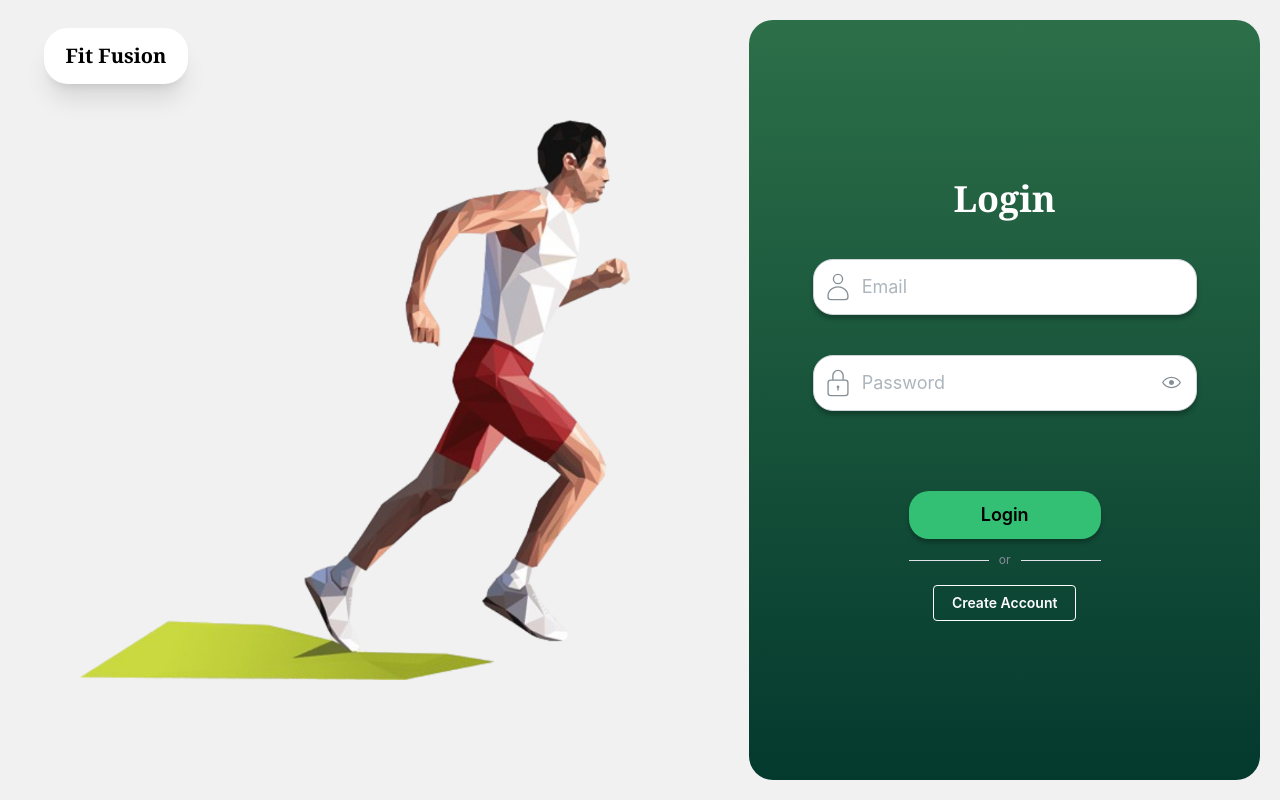
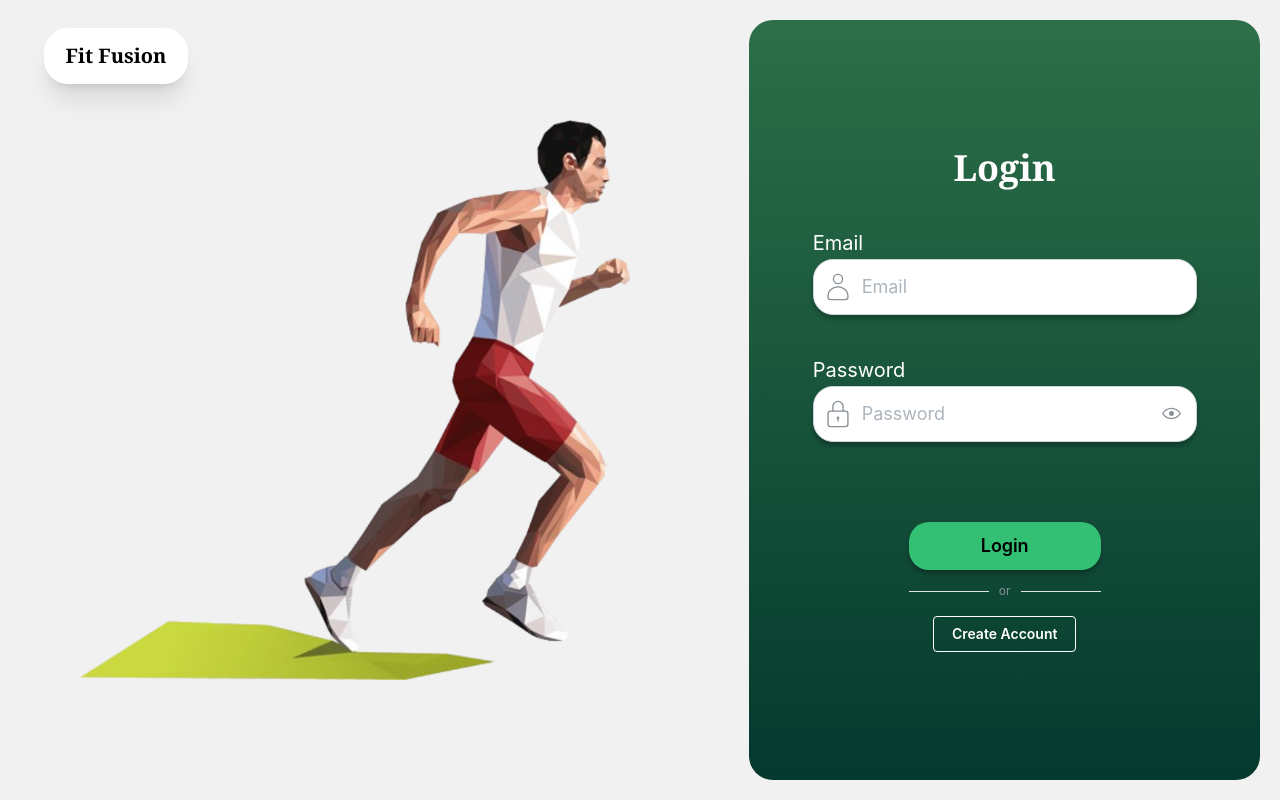
Before and after one commit to ArjunXvarma/team-project-team-26, a Next.js app in the folder frontend/: page /login in a window 1280 px wide. Built offline with nearby package versions, Linux system fonts and the light colour scheme.

Commit message:
Bug Fixes and Added Accessibility to Login.

```diff
--- /dev/null
+++ b/frontend/src/app/login/layout.tsx
@@ -0,0 +1,14 @@
+import { Metadata } from "next";
+
+export const metadata: Metadata = {
+  title: "Login",
+  description: "Login with your username and password",
+};
+
+export default function LoginLayout({
+  children,
+}: Readonly<{
+  children: React.ReactNode;
+}>) {
+  return <>{children}</>;
+}
--- a/frontend/src/app/login/login-styles.css
+++ b/frontend/src/app/login/login-styles.css
@@ -5,6 +5,13 @@
   padding-bottom: 5px;
   border-radius: 20px;
   box-shadow: 0px 4px 4px 0px #00000040;
+}
+
+.login .mantine-PasswordInput-label,
+.login .mantine-TextInput-label {
+  color: white;
+  font-size: 20px;
+  font-weight: 400;
 }
 
 .gradient--dark-mode {
--- a/frontend/src/app/login/page.tsx
+++ b/frontend/src/app/login/page.tsx
@@ -2,8 +2,9 @@
 import "./login-styles.css";
 import "./login-styles.css";
 import Link from "next/link";
+import Cookie from "js-cookie";
 import Image from "next/image";
-import Cookie from "js-cookie";
+import { Metadata } from "next";
 import { useState } from "react";
 import { API_URL } from "@/constants";
 import { useForm } from "@mantine/form";
@@ -95,10 +96,6 @@ export default function Login() {
     setLoading(false);
   };
 
-  const gradient = {
-    background: "linear-gradient(#3B8B5D, #04372C)",
-  };
-
   return (
     <main>
       <div
@@ -121,7 +118,12 @@ export default function Login() {
             </h1>
           </div>
           <div>
-            <Image src="/runner-1.png" alt="Runner Image" width={550} height={380} />
+            <Image
+              width={550}
+              height={380}
+              src="/runner-1.png"
+              alt="An athletic man wearing a red t-shirt and black shorts, running outdoors on a sunny day."
+            />
           </div>
         </div>
         <div
@@ -137,6 +139,7 @@ export default function Login() {
               <TextInput
                 size="lg"
                 type="email"
+                label="Email"
                 placeholder="Email"
                 {...form.getInputProps("email")}
                 leftSection={<CiUser size={32} />}
@@ -145,6 +148,7 @@ export default function Login() {
               <PasswordInput
                 size="lg"
                 id="login-pwd"
+                label="Password"
                 placeholder="Password"
                 leftSection={<CiLock size={32} />}
                 {...form.getInputProps("password")}
```
